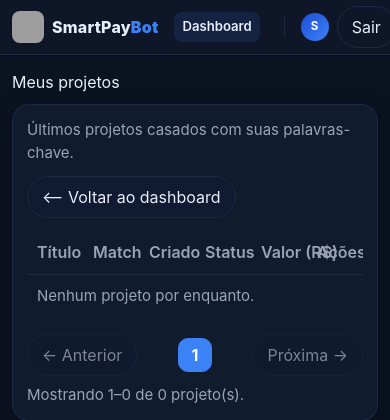
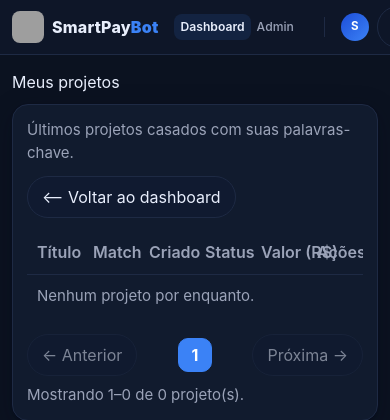
Before and after one commit to Abiliioo/www.smartpaybot.com.br, a Flask app: page /dashboard/projects in a window 390 px wide; the page is wider, and only the part inside the window is pictured. Shown: the top 420 px of that part. Run offline with Flask 3, Linux system fonts and the light colour scheme; the visitor is signed in with stand-in values (Sample User, id 1); data that the repository does not hold is empty; some libraries are stand-ins or nearby versions; grey boxes are pictures that could not be loaded.

Commit message:
style(dash): dashboard premium mobile-first

```diff
--- a/app/static/css/style.css
+++ b/app/static/css/style.css
@@ -832,8 +832,7 @@
 @media (max-width: 420px) {
   .container { padding: 0 12px }
   .card { padding: 14px; border-radius: 16px }
-  .nav-link { display: none }
-  .nav-link--active { display: block }
+  .nav-link { font-size: .76rem; padding: 4px 6px }
   .metric-card--hero .metric-val { font-size: 2rem }
   .metric-card .metric-val { font-size: 1.55rem }
   .upgrade-cta { padding: 12px }
```
